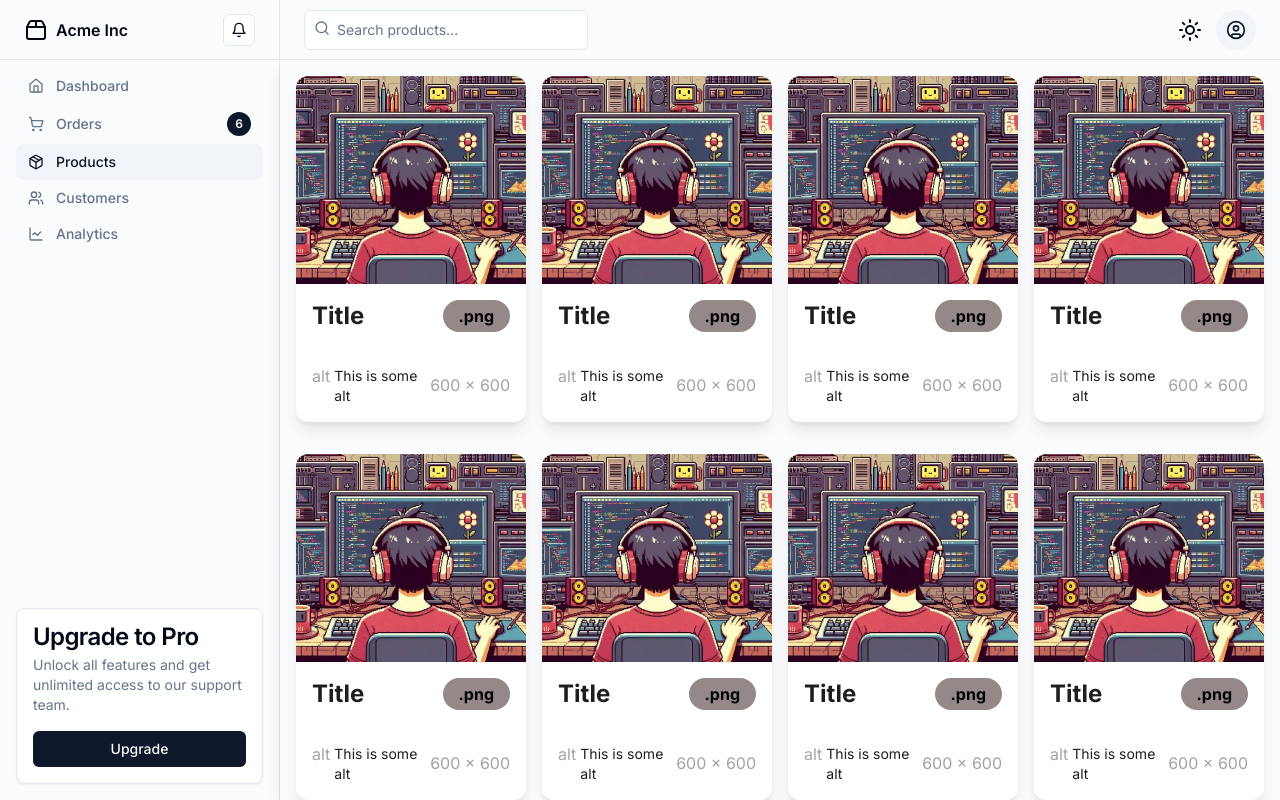
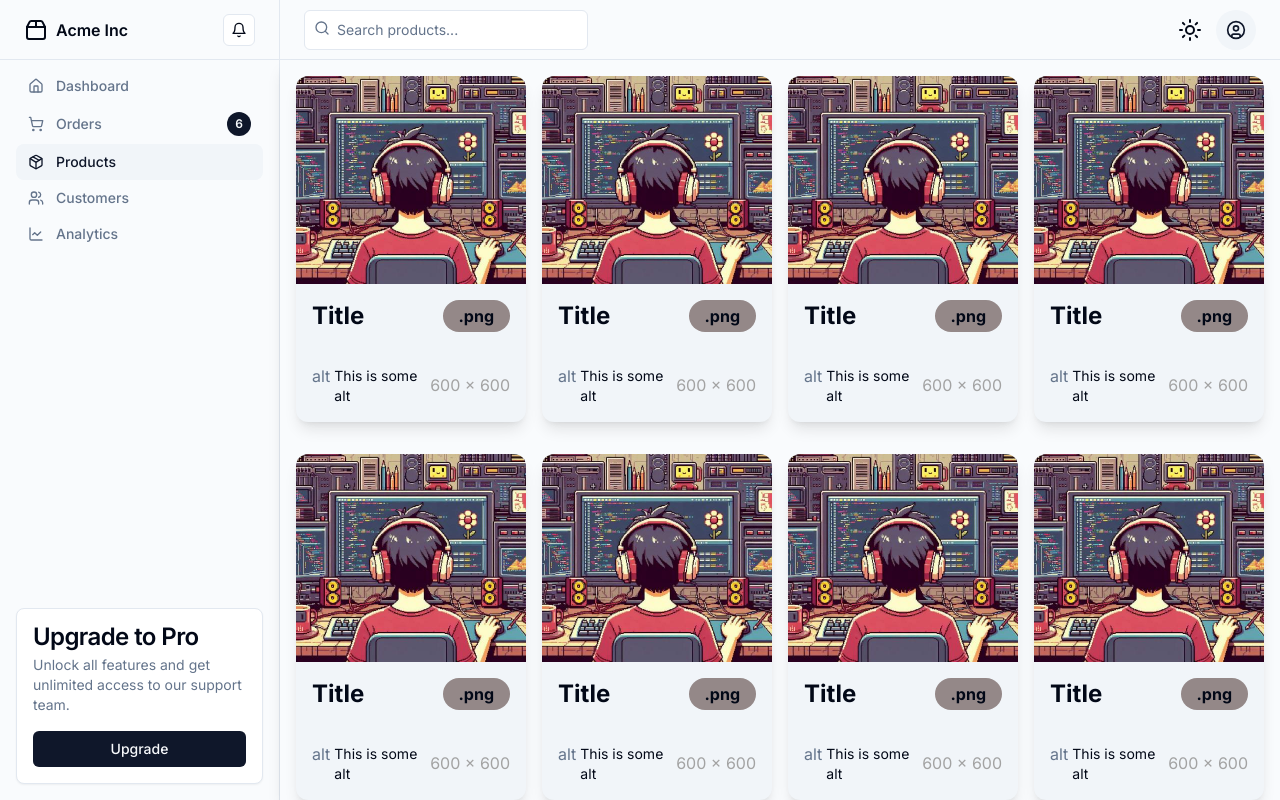
Before and after one commit to hemanth-92/spotlight-hub, a Next.js app: page / in a window 1280 px wide. Built offline with nearby package versions, Linux system fonts and the light colour scheme.

Commit message:
applied theme!

```diff
--- a/src/components/ImageCard.tsx
+++ b/src/components/ImageCard.tsx
@@ -10,7 +10,7 @@ interface ImageCardProps {
 export default function ImageCard({ ImageUrl, className }: ImageCardProps) {
   return (
     <div
-      className={cn("flex flex-col rounded-xl bg-white shadow-lg", className)}
+      className={cn("flex flex-col rounded-xl bg-accent shadow-lg", className)}
     >
       <Image
         src={ImageUrl}
@@ -21,15 +21,15 @@ export default function ImageCard({ ImageUrl, className }: ImageCardProps) {
       />
       <div className="flex flex-col p-2">
         <div className="flex w-full justify-between p-2">
-          <div className="text-2xl font-bold text-[#1E1E1E]">Title</div>
-          <div className="rounded-full bg-[#948888] px-4 py-1 font-bold text-[#000000]">
+          <div className="text-2xl font-bold text-foreground">Title</div>
+          <div className="rounded-full bg-[#948888] px-4 py-1 font-bold text-foreground">
             .png
           </div>
         </div>
         <div className="mt-4 flex w-full justify-between p-2">
           <div className="flex w-7/12 gap-1">
-            <div className="text-[#A3A3A3]">alt</div>
-            <div className="flex items-center pt-0.5 text-sm text-[#1E1E1E]">
+            <div className="text-muted-foreground">alt</div>
+            <div className="flex items-center pt-0.5 text-sm text-foreground">
               This is some alt
             </div>
           </div>
```
